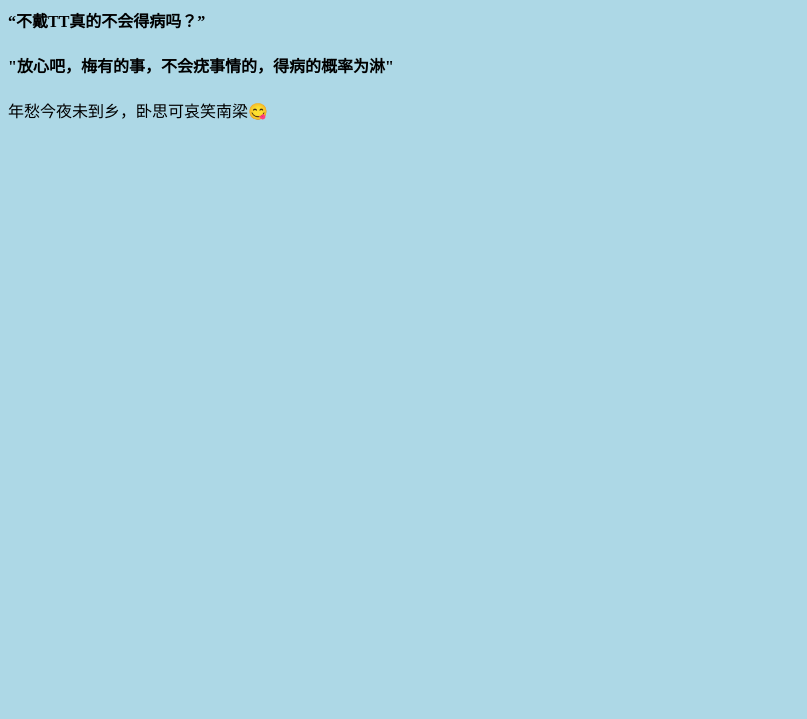
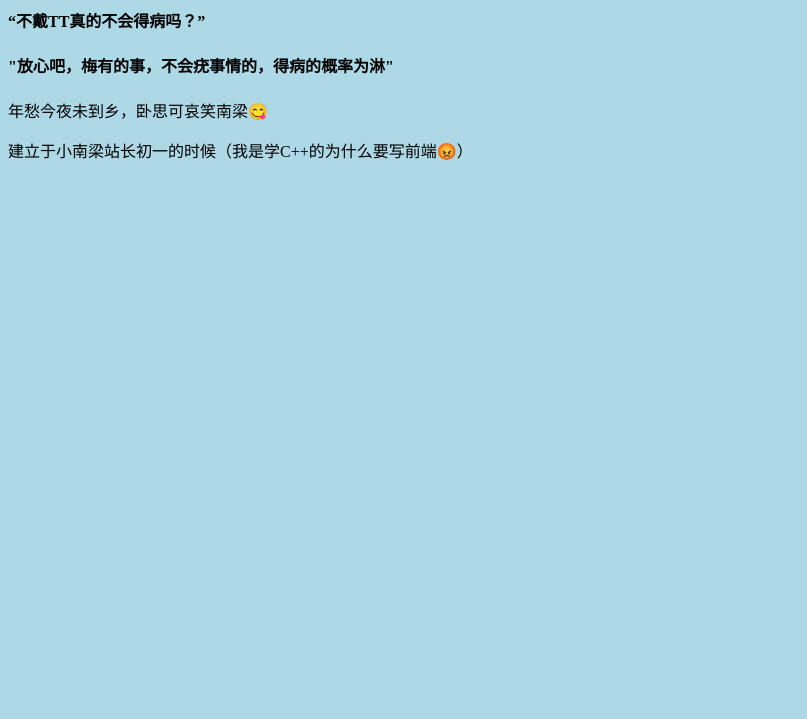
Before and after one commit to caozi-128/habak, a plain HTML site: page index.html in a window 1280 px wide. Shown: the part 81-800 px from the top of the page, without its empty margins (0-807 px from the left). Drawn offline with Linux system fonts and the light colour scheme.

Commit message:
Update index.html

```diff
--- a/index.html
+++ b/index.html
@@ -14,5 +14,6 @@
  <h4>“不戴TT真的不会得病吗？”</h4>
  <h4>"放心吧，梅有的事，不会疣事情的，得病的概率为淋"</h4>
   <p>年愁今夜未到乡，卧思可哀笑南梁😋</p>
+ <p>建立于小南梁站长初一的时候（我是学C++的为什么要写前端😡）</p>
 </body>
 </html>
```
